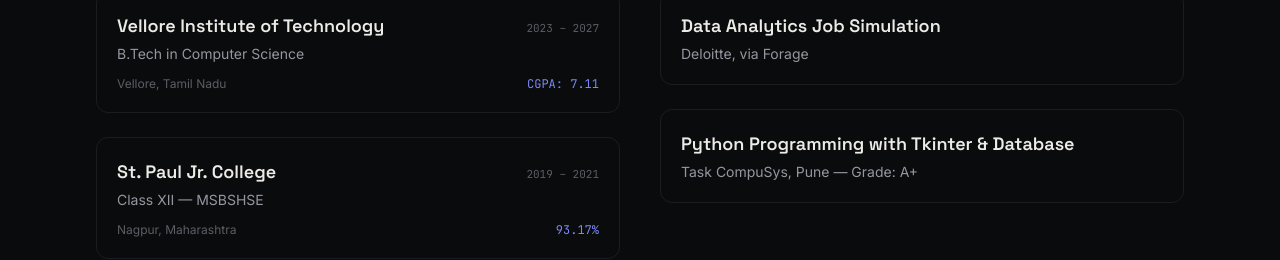
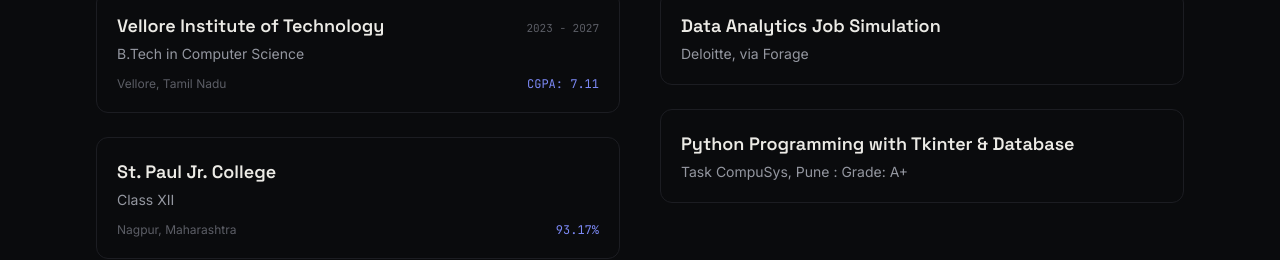
Before and after one commit to ayushic353/aayushi-portfolio, a React (Vite) app: page / in a window 1280 px wide. Shown: the part 5540-5800 px from the top of the page. Built offline with nearby package versions, Linux system fonts and the light colour scheme.

Commit message:
Update Education.jsx

```diff
--- a/src/components/Education.jsx
+++ b/src/components/Education.jsx
@@ -4,14 +4,13 @@
   {
     school: "Vellore Institute of Technology",
     degree: "B.Tech in Computer Science",
-    dates: "2023 – 2027",
+    dates: "2023 - 2027",
     detail: "CGPA: 7.11",
     location: "Vellore, Tamil Nadu",
   },
   {
     school: "St. Paul Jr. College",
-    degree: "Class XII — MSBSHSE",
-    dates: "2019 – 2021",
+    degree: "Class XII ",
     detail: "93.17%",
     location: "Nagpur, Maharashtra",
   },
@@ -24,7 +23,7 @@
   },
   {
     name: "Python Programming with Tkinter & Database",
-    issuer: "Task CompuSys, Pune — Grade: A+",
+    issuer: "Task CompuSys, Pune : Grade: A+",
   },
 ];
 
```
